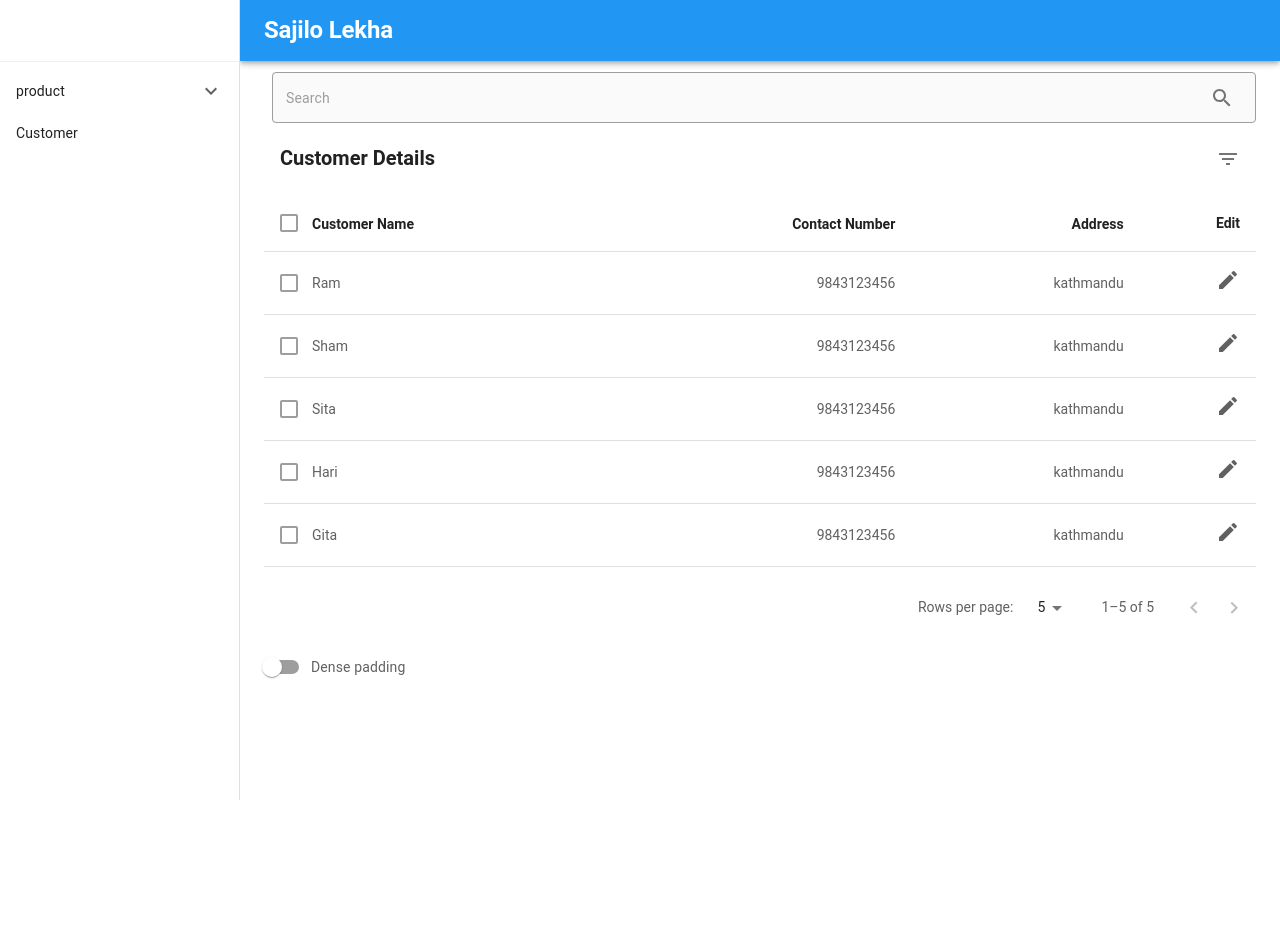
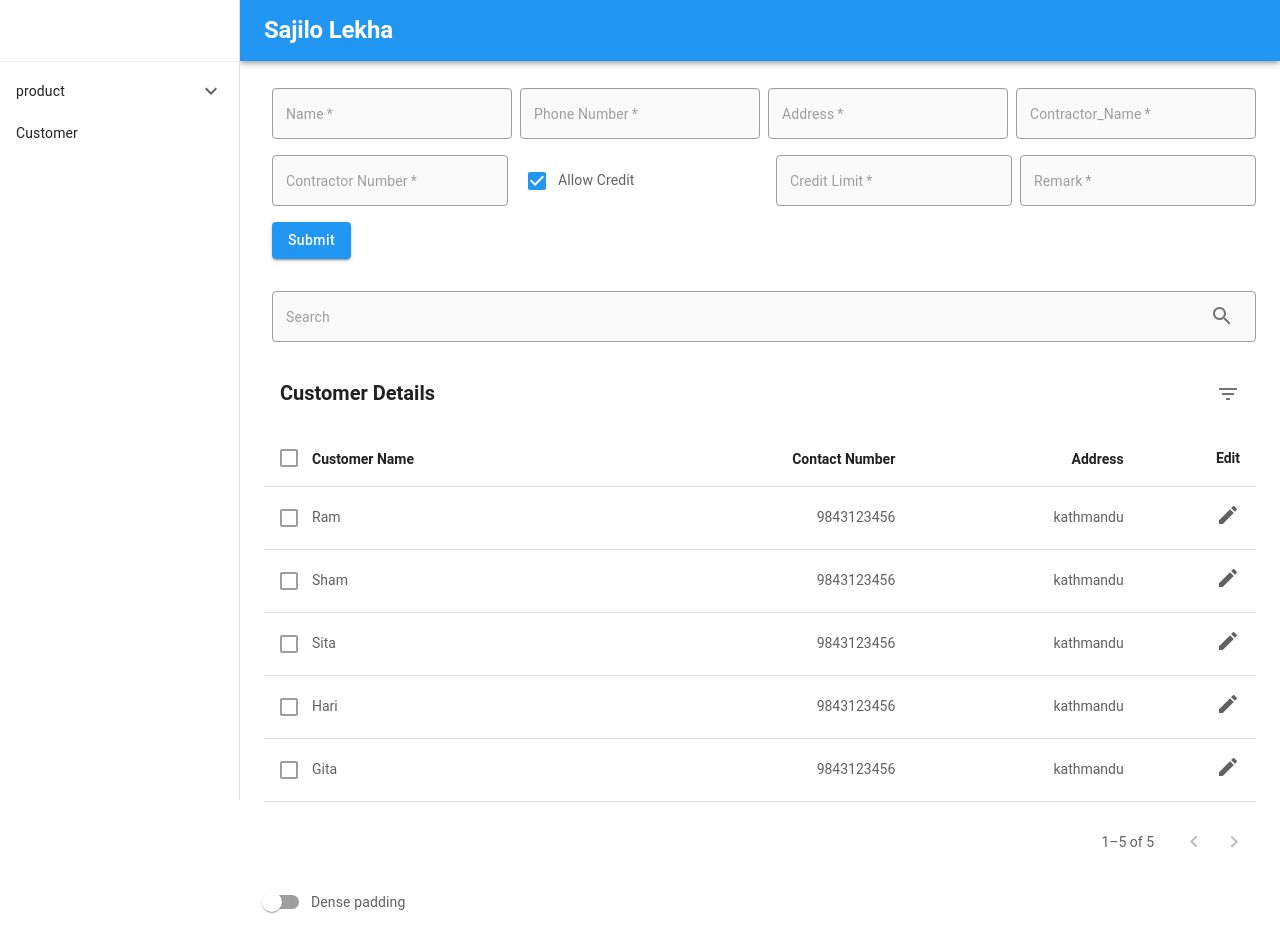
Before and after one commit to rishikeshkhakurel/sajilo-lekha-ku, a React (Create React App) app: page /customer in a window 1280 px wide. Before the commit the page ends 800 px from the top, so only its background shows below. Built offline with nearby package versions, Linux system fonts and the light colour scheme.

Commit message:
form for customer input

```diff
--- /dev/null
+++ b/src/features/Customer/hooks/useCustomer.js
@@ -0,0 +1,26 @@
+import { useState } from "react";
+
+const useCustomer = () => {
+  const [credit, setcredit] = useState(true);
+  const [formvalue, setformvalue] = useState("");
+
+  const handleCustomerAdd = (e) => {
+    e.preventDefault();
+    console.log(formvalue);
+  };
+
+  const handleOnChange = (e) => {
+    setformvalue({ ...formvalue, [e.target.name]: e.target.value });
+  };
+
+  return {
+    handleCustomerAdd,
+    credit,
+    setcredit,
+    handleOnChange,
+    setformvalue,
+    formvalue
+  };
+};
+
+export default useCustomer;
--- a/src/features/Customer/view/index.js
+++ b/src/features/Customer/view/index.js
@@ -1,12 +1,17 @@
 import {
   Box,
+  Button,
+  Checkbox,
   FormControl,
+  FormControlLabel,
   IconButton,
+  Paper,
   TextField,
 } from "@mui/material";
-import React from "react";
+import React, { useMemo } from "react";
 import Table from "../../table/view/index";
 import SearchIcon from "@mui/icons-material/Search";
+import useCustomer from "../hooks/useCustomer";
 
 function createData(name, phone_number, address) {
   return {
@@ -44,10 +49,131 @@
 
 const num = [1, 2]; // to identify number of object in rows .... if there is 3 object pass [1,2] if there is 5 object then pass [1,2,3,4] since a object must have padding none and fixed object
 
-function Customer() {
+const Customer = () => {
+  const {
+    handleCustomerAdd,
+    credit,
+    setcredit,
+    handleOnChange,
+    formvalue,
+    setformvalue,
+  } = useCustomer();
+
+  const MemoTable = useMemo(
+    () => (
+      <Table
+        title="Customer Details"
+        rows={rows}
+        headCells={headCells}
+        num={num}
+      />
+    ),
+    []
+  );
   return (
     <Box>
-      <FormControl fullWidth>
+      <Paper sx={{ mt: 2, mb: 2 }}>
+        <form onSubmit={handleCustomerAdd}>
+          <Paper
+            container="div"
+            sx={{ display: "flex", justifyContent: "space-between", flex: 1 }}
+          >
+            <TextField
+              sx={{ ml: 1, flex: 1 }}
+              id="filled-name"
+              label="Name"
+              name="CustomerName"
+              required
+              onChange={handleOnChange}
+            />
+            <TextField
+              sx={{ ml: 1, flex: 1 }}
+              id="filled-name"
+              label="Phone Number"
+              name="Contact_No"
+              required
+              onChange={handleOnChange}
+            />
+            <TextField
+              sx={{ ml: 1, flex: 1 }}
+              id="filled-name"
+              label="Address"
+              name="Address"
+              required
+              onChange={handleOnChange}
+            />
+            <TextField
+              sx={{ ml: 1, flex: 1 }}
+              id="filled-name"
+              label="Contractor_Name"
+              name="CustomerName"
+              required
+              onChange={handleOnChange}
+            />
+          </Paper>
+          <Paper
+            container="div"
+            sx={{ display: "flex", justifyContent: "space-between", mt: 2 }}
+          >
+            <TextField
+              sx={{ ml: 1, flex: 1 }}
+              id="filled-name"
+              label="Contractor Number"
+              name="Contractor_ContactNo"
+              required
+              onChange={handleOnChange}
+            />
+            <FormControlLabel
+              sx={{ ml: 1, flex: 1 }}
+              control={
+                <Checkbox
+                  defaultChecked
+                  onChange={(e) => {
+                    setcredit(e.target.checked);
+                    if (!e.target.checked) {
+                      console.log(e.target.checked);
+                      setformvalue({ ...formvalue, Credit_Limit: "" });
+                    }
+                  }}
+                />
+              }
+              label="Allow Credit"
+            />
+            {credit ? (
+              <TextField
+                sx={{ ml: 1, flex: 1 }}
+                id="filled-name"
+                label="Credit Limit"
+                name="Credit_Limit"
+                required
+                onChange={handleOnChange}
+              />
+            ) : (
+              <TextField
+                sx={{ ml: 1, flex: 1 }}
+                id="filled-name"
+                label="Credit Limit"
+                value={formvalue.Credit_Limit}
+                disabled
+              />
+            )}
+            <TextField
+              sx={{ ml: 1, flex: 1 }}
+              id="filled-name"
+              label="Remark"
+              name="Remarks"
+              required
+              onChange={handleOnChange}
+            />
+          </Paper>
+          <Paper container="div" sx={{ mt: 2, ml: 1 }}>
+            <Button type="submit" variant="contained">
+              Submit
+            </Button>
+          </Paper>
+        </form>
+      </Paper>
+      <FormControl fullWidth sx={{ mt: 2, mb: 2 }}>
         <TextField
           sx={{ ml: 1, flex: 1 }}
           id="filled-search"
@@ -62,16 +188,9 @@
           }}
         />
       </FormControl>
-      <Box>
-        <Table
-          title="Customer Details"
-          rows={rows}
-          headCells={headCells}
-          num={num}
-        />
-      </Box>
+      <Box>{MemoTable}</Box>
     </Box>
   );
-}
+};
 
 export default Customer;
--- a/src/features/table/view/index.js
+++ b/src/features/table/view/index.js
@@ -1,4 +1,4 @@
-import React from "react";
+import React, { useEffect } from "react";
 
 import { alpha } from "@mui/material/styles";
 import Box from "@mui/material/Box";
@@ -177,13 +177,16 @@
   const [dense, setDense] = React.useState(false);
   const [rowsPerPage, setRowsPerPage] = React.useState(5);
 
+  useEffect(()=>{
+    console.log("table rerendiring")
+  })
+
   const handleRequestSort = (event, property) => {
     const isAsc = orderBy === property && order === "asc";
     setOrder(isAsc ? "desc" : "asc");
     setOrderBy(property);
   };
 
-  console.log(selected);
   const handleSelectAllClick = (event) => {
     if (event.target.checked) {
       const newSelecteds = rows.map((n) => n);
@@ -263,14 +266,16 @@
                   return (
                     <TableRow
                       hover
-
                       role="checkbox"
                       aria-checked={isItemSelected}
                       tabIndex={-1}
                       key={row.name}
                       selected={isItemSelected}
                     >
-                      <TableCell padding="checkbox" onClick={(event) => handleClick(event, row)}>
+                      <TableCell
+                        padding="checkbox"
+                        onClick={(event) => handleClick(event, row)}
+                      >
                         <Checkbox
                           color="primary"
                           checked={isItemSelected}
@@ -279,16 +284,23 @@
                           }}
                         />
                       </TableCell>
-                      <TableCell padding="none" onClick={(event) => handleClick(event, row)}>
+                      <TableCell
+                        padding="none"
+                        onClick={(event) => handleClick(event, row)}
+                      >
                         {Object.values(row)[0]}
                       </TableCell>
                       {num.map((number) => (
-                        <TableCell key={number} align="right" onClick={(event) => handleClick(event, row)}>
+                        <TableCell
+                          key={number}
+                          align="right"
+                          onClick={(event) => handleClick(event, row)}
+                        >
                           {Object.values(row)[number]}
                         </TableCell>
                       ))}
                       <TableCell align="right">
-                        <Tooltip title="Edit" onClick={(e)=>console.log(row)}>
+                        <Tooltip title="Edit" onClick={(e) => console.log(row)}>
                           <EditIcon sx={{ cursor: "pointer" }} />
                         </Tooltip>
                       </TableCell>
@@ -307,8 +319,9 @@
             </TableBody>
           </Table>
         </TableContainer>
+        {dense ? (
           <TablePagination
-          rowsPerPageOptions={[5, 10]}
+            rowsPerPageOptions={[5, 8]}
             component="div"
             count={rows.length}
             rowsPerPage={rowsPerPage}
@@ -316,6 +329,17 @@
             onPageChange={handleChangePage}
             onRowsPerPageChange={handleChangeRowsPerPage}
           />
+        ) : (
+          <TablePagination
+            rowsPerPageOptions={[5]}
+            component="div"
+            count={rows.length}
+            rowsPerPage={rowsPerPage}
+            page={page}
+            onPageChange={handleChangePage}
+            onRowsPerPageChange={handleChangeRowsPerPage}
+          />
+        )}
       </Paper>
       <FormControlLabel
         control={<Switch checked={dense} onChange={handleChangeDense} />}
```
Lines whose indentation alone changed are shown as unchanged.
